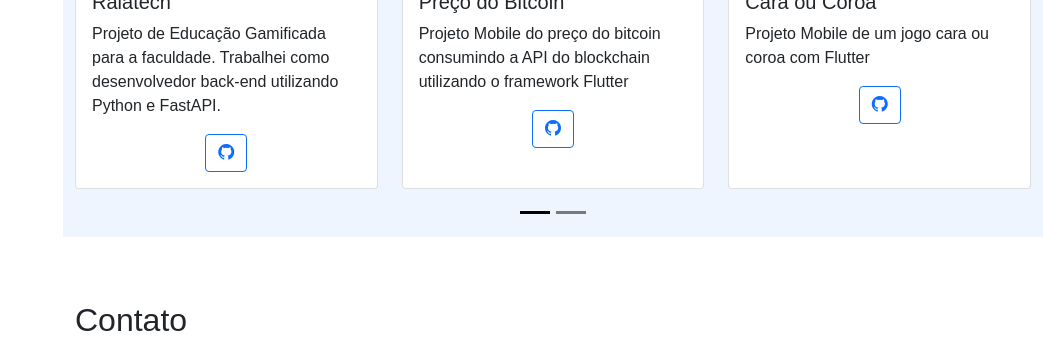
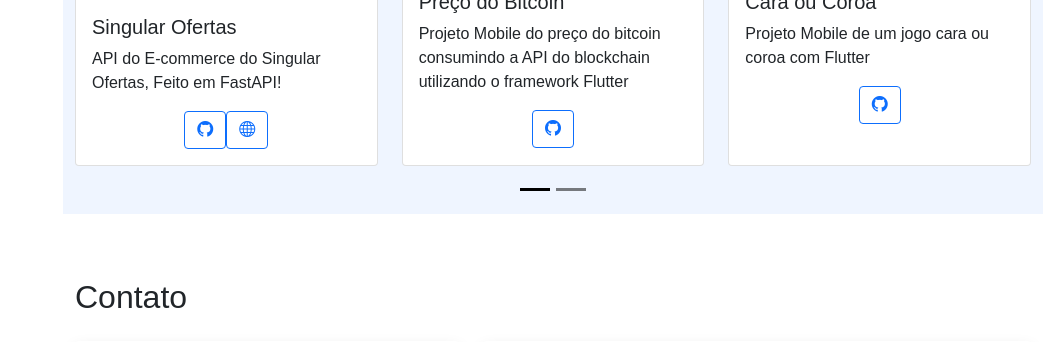
Before and after one commit to KaioAntonio/PortfilioKaio, a Django app: page / in a window 1280 px wide. Shown: the part 3128-3470 px from the top of the page, without its empty margins (237-1280 px from the left). Run offline with Django 4.2, Linux system fonts and the light colour scheme; some libraries are stand-ins or nearby versions.

Commit message:
Alter the project

```diff
--- a/mysite/settings.py
+++ b/mysite/settings.py
@@ -25,7 +25,7 @@ BASE_DIR = Path(__file__).resolve().parent.parent
 SECRET_KEY = 'django-insecure-%8=m!vl(mj#$x(5u#8mayv50g5#kt9u39=30n!@4)^dx(2@bw)'
 
 # SECURITY WARNING: don't run with debug turned on in production!
-DEBUG = True
+DEBUG = False
 
 ALLOWED_HOSTS = ['*']
 
--- a/portfolio/templates/index.html
+++ b/portfolio/templates/index.html
@@ -321,18 +321,21 @@
                             <div class="row row-cols-1 row-cols-md-3 g-4">
                                 <div class="col">
                                     <div class="card h-100">
-                                        <img src="../static/img/raiatech.png" class="card-img-top img-fluid w-100"
-                                            alt="Projeto Flask">
+                                        <img src="https://singularofertas.com/static/media/singular_ofertas_name.1365af2d5b6a63be53d3dc08f628752c.svg" class="card-img-top img-fluid w-100"
+                                            alt="Projeto Singular">
                                         <div class="card-body">
-                                            <h5 class="card-title">Raiatech</h5>
+                                            <h5 class="card-title">Singular Ofertas</h5>
                                             <p class="card-text">
-                                                Projeto de Educação Gamificada para a faculdade.
-                                                Trabalhei como desenvolvedor back-end utilizando Python e FastAPI.
+                                                API do E-commerce do Singular Ofertas, Feito em FastAPI!
                                             </p>
                                             <div class="d-flex justify-content-center">
                                                 <a href="https://github.com/SigningClub/Raiatech" target="_blank"
                                                     class="btn btn-outline-primary">
                                                     <i class="bi bi-github"></i>
+                                                </a>
+                                                <a href="https://singularofertas.com/" target="_blank"
+                                                    class="btn btn-outline-primary">
+                                                    <i class="bi bi-globe"></i>
                                                 </a>
                                             </div>
                                         </div>
```
Also changed, not shown: portfolio/static/img/Singular_ofertas.png (added), portfolio/static/img/background_code.jpg (added), portfolio/static/img/galatika.png (added).
